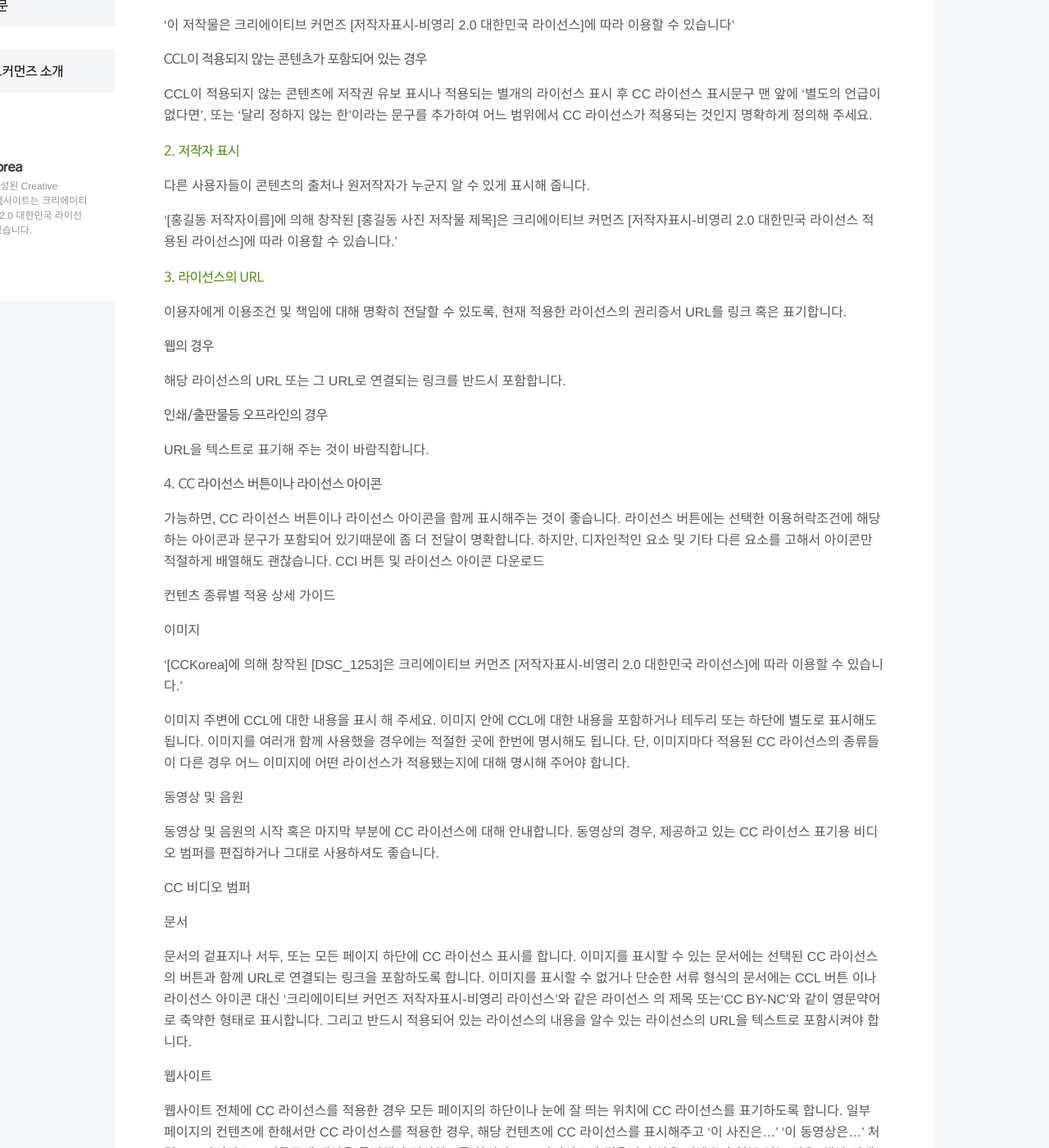
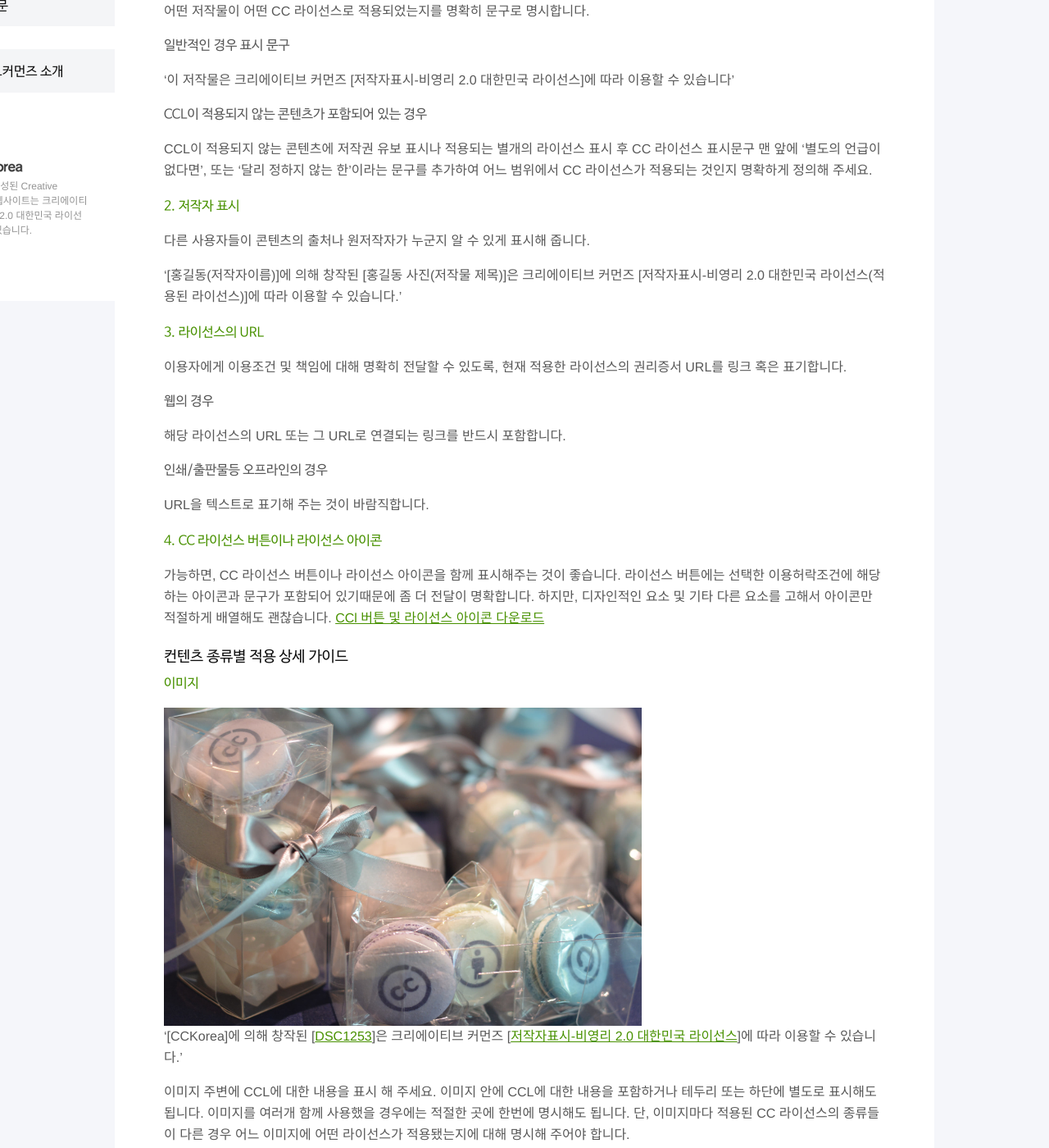
Before and after one commit to creativecommonskorea/cclguide, a Jekyll site: the page built from pages/application/02-guide.md, in a window 1280 px wide and 1400 px high, scrolled down 806 px. Shown: the whole window at 82% size. Built offline with Jekyll 4.4.1, drawn with Linux system fonts in a browser that asks for light colours; nearby versions of some CDN libraries; some web fonts are replaced; a style sheet for code colours, icons or effects is not loaded.

Commit message:
Updated 02-guide.md

```diff
--- a/pages/application/02-guide.md
+++ b/pages/application/02-guide.md
@@ -27,8 +27,8 @@ CCL이 적용되지 않는 콘텐츠에 저작권 유보 표시나 적용되는
 ### 2. 저작자 표시
 다른 사용자들이 콘텐츠의 출처나 원저작자가 누군지 알 수 있게 표시해 줍니다.
 
-'[홍길동 _저작자이름_]에 의해 창작된 [홍길동 사진 _저작물 제목_]은
-크리에이티브 커먼즈 [저작자표시-비영리 2.0 대한민국 라이선스 _적용된 라이선스_]에 따라 이용할 수 있습니다.'
+'[홍길동(저작자이름)]에 의해 창작된 [홍길동 사진(저작물 제목)]은
+크리에이티브 커먼즈 [저작자표시-비영리 2.0 대한민국 라이선스(적용된 라이선스)]에 따라 이용할 수 있습니다.'
 
 ### 3. 라이선스의 URL
 이용자에게 이용조건 및 책임에 대해 명확히 전달할 수 있도록, 현재 적용한 라이선스의 권리증서 URL를 링크 혹은 표기합니다.
@@ -39,22 +39,17 @@ CCL이 적용되지 않는 콘텐츠에 저작권 유보 표시나 적용되는
 #### 인쇄/출판물등 오프라인의 경우
 URL을 텍스트로 표기해 주는 것이 바람직합니다.
 
-#### 4. CC 라이선스 버튼이나 라이선스 아이콘
+### 4. CC 라이선스 버튼이나 라이선스 아이콘
 가능하면, CC 라이선스 버튼이나 라이선스 아이콘을 함께 표시해주는 것이 좋습니다.
 라이선스 버튼에는 선택한 이용허락조건에 해당하는 아이콘과 문구가 포함되어 있기때문에 좀 더 전달이 명확합니다. 하지만, 디자인적인 요소 및 기타 다른 요소를 고해서 아이콘만 적절하게 배열해도 괜찮습니다.
-CCl 버튼 및 라이선스 아이콘 다운로드
+[CCl 버튼 및 라이선스 아이콘 다운로드](https://creativecommons.org/about/downloads)
 
 
-컨텐츠 종류별 적용 상세 가이드
+## 컨텐츠 종류별 적용 상세 가이드
 
-
-이미지
-
-
-
-
-
-'[CCKorea]에 의해 창작된 [DSC_1253]은 크리에이티브 커먼즈 [저작자표시-비영리 2.0 대한민국 라이선스]에 따라 이용할 수 있습니다.'
+### 이미지
+![attribution_example.jpg]({{site.baseurl}}/media/attribution_example.jpg)
+'[CCKorea]에 의해 창작된 [[DSC1253](https://www.flickr.com/photos/wowcckorea/22481186396/)]은 크리에이티브 커먼즈 [[저작자표시-비영리 2.0 대한민국 라이선스](http://creativecommons.org/licenses/by/2.0/kr/)]에 따라 이용할 수 있습니다.'
 
 이미지 주변에 CCL에 대한 내용을 표시 해 주세요. 이미지 안에 CCL에 대한 내용을 포함하거나 테두리 또는 하단에 별도로 표시해도 됩니다.
 이미지를 여러개 함께 사용했을 경우에는 적절한 곳에 한번에 명시해도 됩니다. 단, 이미지마다 적용된 CC 라이선스의 종류들이 다른 경우 어느 이미지에 어떤 라이선스가 적용됐는지에 대해 명시해 주어야 합니다.
```
